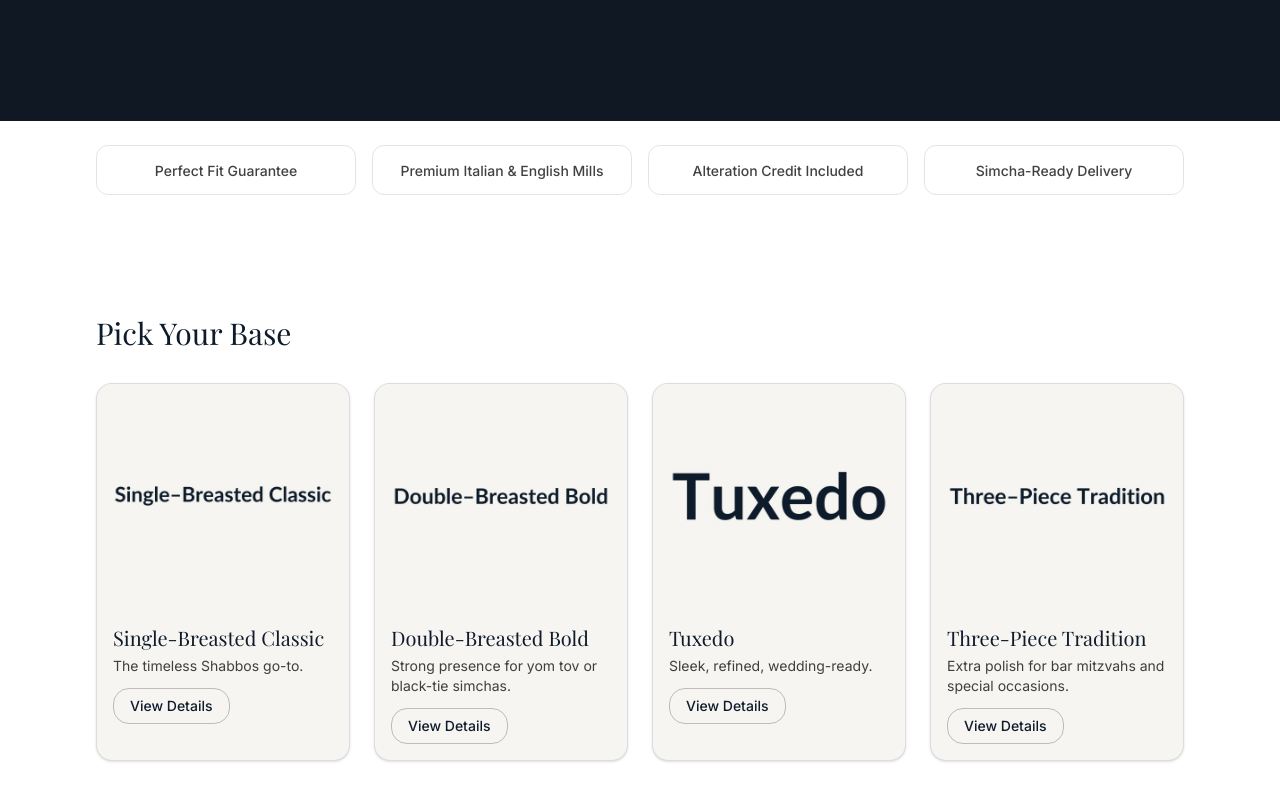
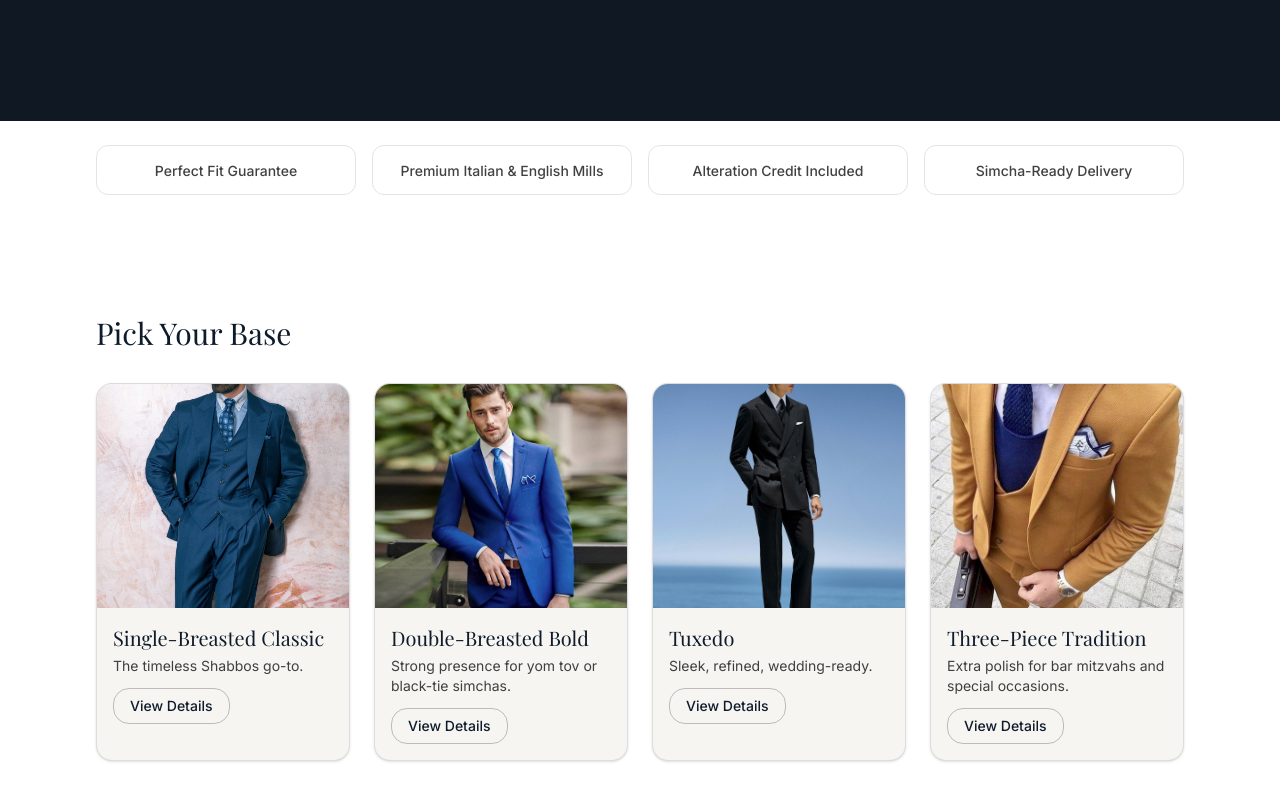
Before and after one commit to dslansky/zuitup, a Next.js app: page / in a window 1280 px wide. Shown: the part 496-1296 px from the top of the page. Built offline with nearby package versions, Linux system fonts and the light colour scheme; a web font is replaced by a local one.

Commit message:
feat(styles): wire brand images (shabboszuit, weddingzuit, blacktiezuit, ytzuit)

```diff
--- a/src/components/Styles.tsx
+++ b/src/components/Styles.tsx
@@ -15,10 +15,10 @@ type StyleCard = {
 };
 
 const styles: StyleCard[] = [
-  { key: "single", name: "Single-Breasted Classic", image: "/brand/style-single.jpg", blurb: "The timeless Shabbos go-to." },
-  { key: "double", name: "Double-Breasted Bold", image: "/brand/style-double.jpg", blurb: "Strong presence for yom tov or black-tie simchas." },
-  { key: "tux", name: "Tuxedo", image: "/brand/style-tux.jpg", blurb: "Sleek, refined, wedding-ready." },
-  { key: "three", name: "Three-Piece Tradition", image: "/brand/style-threepiece.jpg", blurb: "Extra polish for bar mitzvahs and special occasions." },
+  { key: "single", name: "Single-Breasted Classic", image: "/brand/shabboszuit.jpg", blurb: "The timeless Shabbos go-to." },
+  { key: "double", name: "Double-Breasted Bold", image: "/brand/weddingzuit.jpg", blurb: "Strong presence for yom tov or black-tie simchas." },
+  { key: "tux", name: "Tuxedo", image: "/brand/blacktiezuit.jpg", blurb: "Sleek, refined, wedding-ready." },
+  { key: "three", name: "Three-Piece Tradition", image: "/brand/ytzuit.jpg", blurb: "Extra polish for bar mitzvahs and special occasions." },
 ];
 
 export default function Styles() {
```
